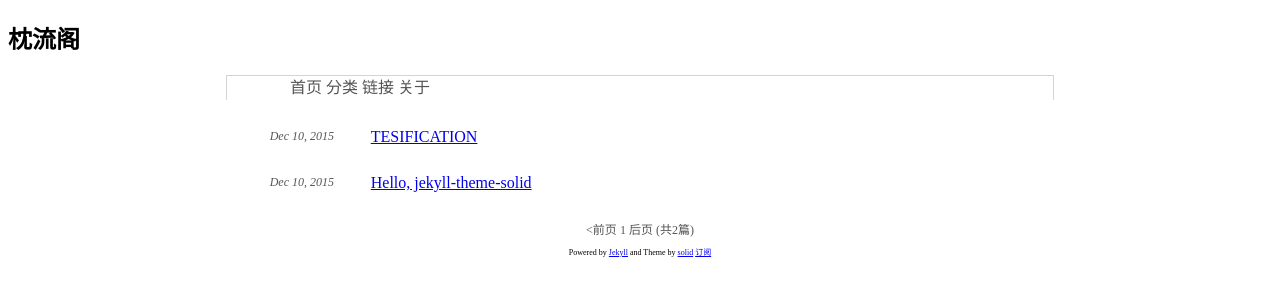
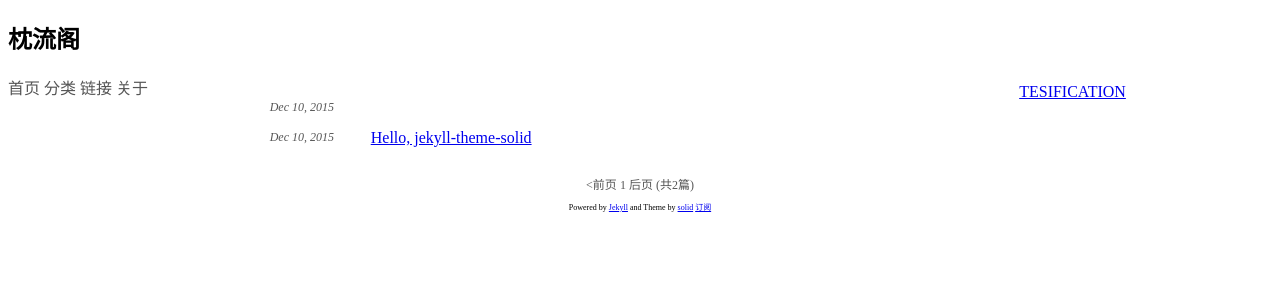
Before and after one commit to Makuraryu/Makuraryu.github.io, a Jekyll site: the page built from index.html, in a window 1280 px wide. Shown: the top 300 px of the page. Built offline with Jekyll 4.4.1, drawn with Linux system fonts in a browser that asks for light colours; the list of posts is cut into pages by our own code.

Commit message:
Add files via upload

```diff
--- a/_includes/navigation.html
+++ b/_includes/navigation.html
@@ -5,5 +5,4 @@
         <a href="{{ site.url }}/links/">链接</a>
         <a href="{{ site.url }}/about/">关于</a>
     </div>
-
 </div>
--- a/css/default.css
+++ b/css/default.css
@@ -65,17 +65,7 @@
   color: #ffffff;
 }
 
-div.nav {
-  border-top: 1px solid #d4d4d4;
-  border-left: 1px solid #d4d4d4;
-  border-right: 1px solid #d4d4d4;
-  margin: auto;
-  padding: 0 5% 0 5%;
-  width: 700px;
-  height: 1.5em;
-  line-height: 150%;
-  font-size: 1em;
-}
+
 
 div.nav_rss {
   width: 20%;
```
